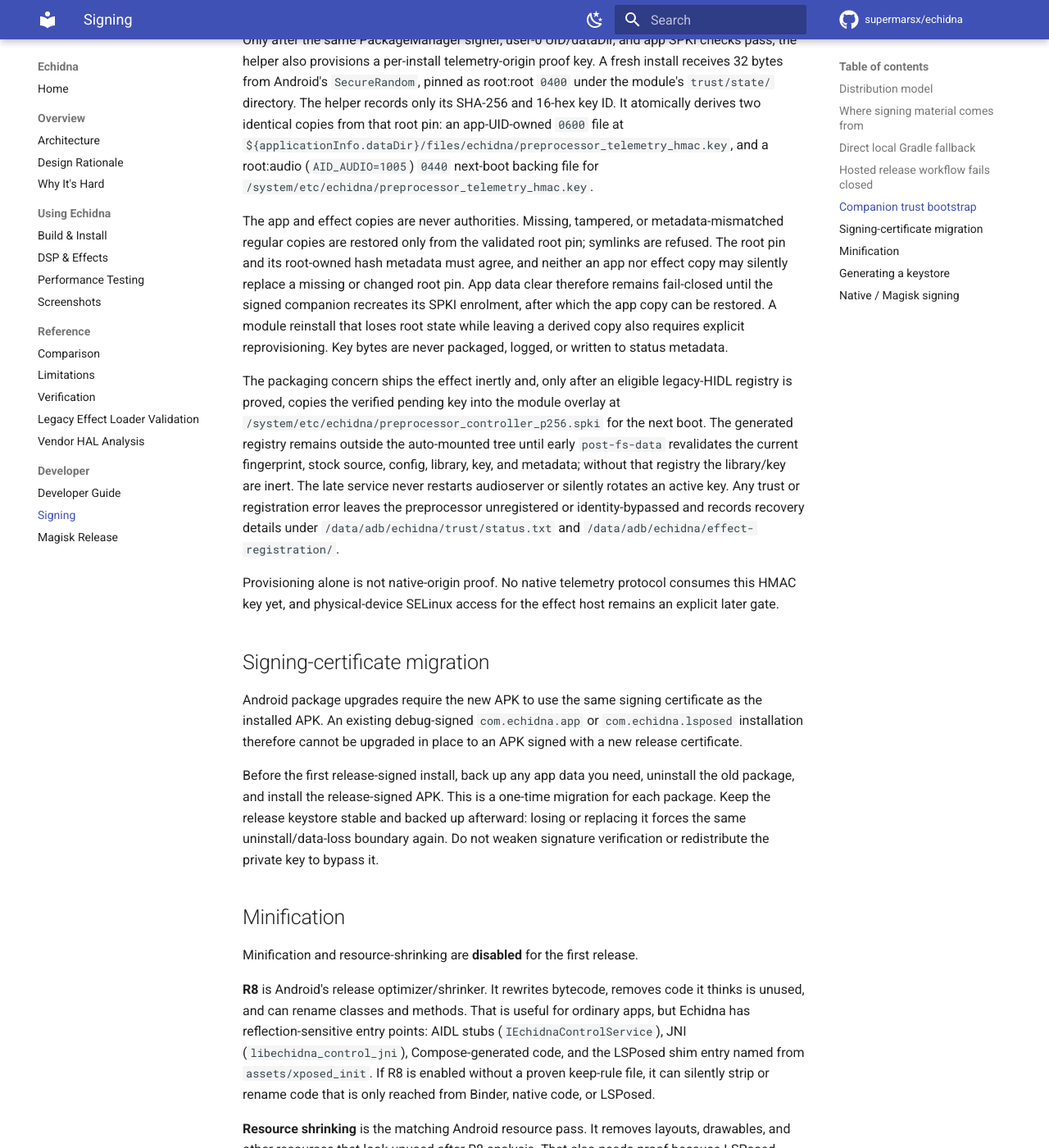
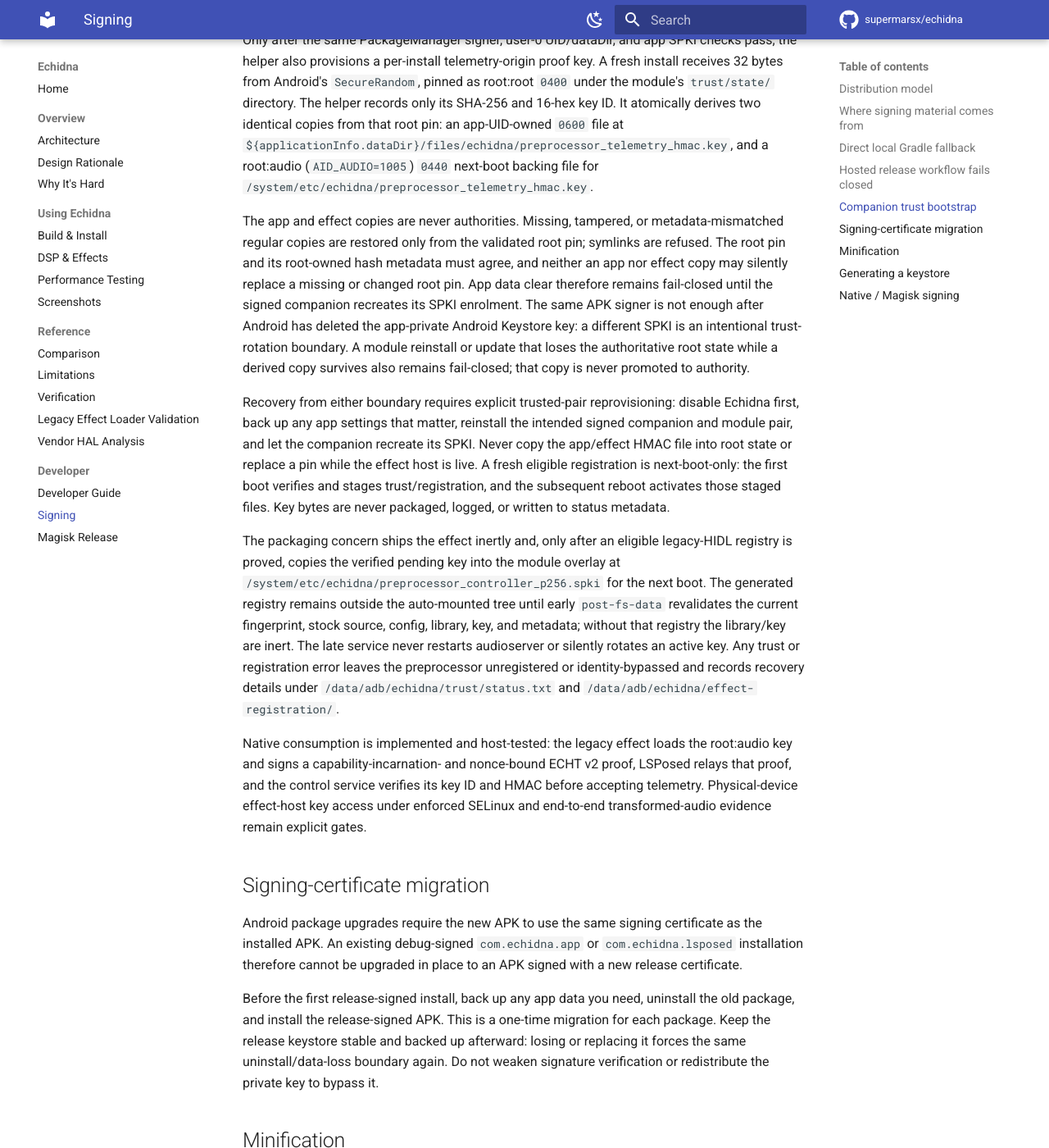
Before and after one commit to supermarsx/echidna, an MkDocs documentation site: the page built from docs/signing.md, in a window 1280 px wide and 1400 px high, scrolled down 2471 px. Shown: the whole window at 82% size. Built offline with MkDocs 1.6.1 and Material for MkDocs 9.7.7, drawn with Linux system fonts in a browser that asks for light colours; comment, search, counter and statistics services are not loaded.

Commit message:
docs(trust): correct telemetry proof and recovery status

```diff
--- a/docs/signing.md
+++ b/docs/signing.md
@@ -103,9 +103,17 @@ The app and effect copies are never authorities. Missing, tampered, or metadata-
 copies are restored only from the validated root pin; symlinks are refused. The root pin and its
 root-owned hash metadata must agree, and neither an app nor effect copy may silently replace a
 missing or changed root pin. App data clear therefore remains fail-closed until the signed companion
-recreates its SPKI enrolment, after which the app copy can be restored. A module reinstall that
-loses root state while leaving a derived copy also requires explicit reprovisioning. Key bytes are
-never packaged, logged, or written to status metadata.
+recreates its SPKI enrolment. The same APK signer is not enough after Android has deleted the
+app-private Android Keystore key: a different SPKI is an intentional trust-rotation boundary. A
+module reinstall or update that loses the authoritative root state while a derived copy survives
+also remains fail-closed; that copy is never promoted to authority.
+
+Recovery from either boundary requires explicit trusted-pair reprovisioning: disable Echidna first,
+back up any app settings that matter, reinstall the intended signed companion and module pair, and
+let the companion recreate its SPKI. Never copy the app/effect HMAC file into root state or replace
+a pin while the effect host is live. A fresh eligible registration is next-boot-only: the first boot
+verifies and stages trust/registration, and the subsequent reboot activates those staged files.
+Key bytes are never packaged, logged, or written to status metadata.
 
 The packaging concern ships the effect inertly and, only after an eligible legacy-HIDL registry is
 proved, copies the verified pending key into the module overlay at
@@ -117,8 +125,10 @@ registration error leaves the preprocessor unregistered or identity-bypassed and
 details under `/data/adb/echidna/trust/status.txt` and
 `/data/adb/echidna/effect-registration/`.
 
-Provisioning alone is not native-origin proof. No native telemetry protocol consumes this HMAC key
-yet, and physical-device SELinux access for the effect host remains an explicit later gate.
+Native consumption is implemented and host-tested: the legacy effect loads the root:audio key and
+signs a capability-incarnation- and nonce-bound ECHT v2 proof, LSPosed relays that proof, and the
+control service verifies its key ID and HMAC before accepting telemetry. Physical-device effect-host
+key access under enforced SELinux and end-to-end transformed-audio evidence remain explicit gates.
 
 ## Signing-certificate migration
 
```
Also changed, not shown: docs/limitations.md (+1 -1 lines), docs/magisk_release.md (+3 -2 lines), docs/verification.md (+1 -1 lines), 1 other file.
